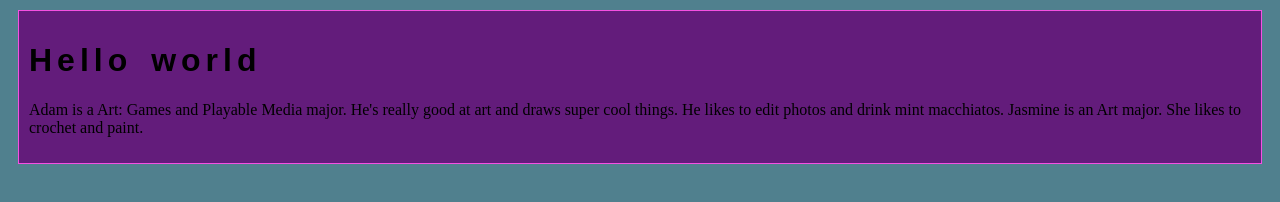
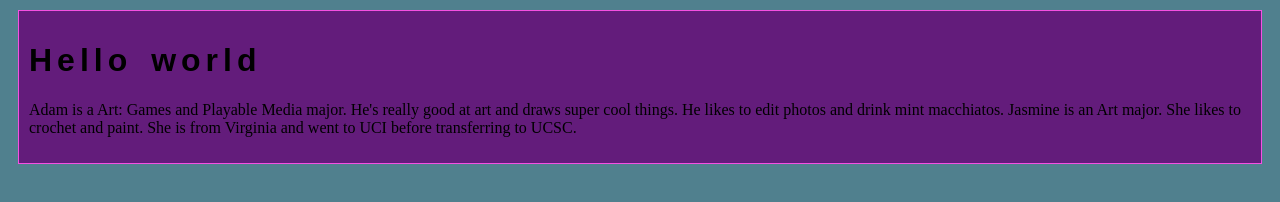
Before and after one commit to jmbhatia/art101, a plain HTML site: page lab2/index2.html in a window 1280 px wide. Drawn offline with Linux system fonts and the light colour scheme.

Commit message:
bio update

```diff
--- a/lab2/index2.html
+++ b/lab2/index2.html
@@ -15,6 +15,7 @@
 
             Jasmine is an Art major.
             She likes to crochet and paint.
+            She is from Virginia and went to UCI before transferring to UCSC.
 
             </p>
         </div>
```
